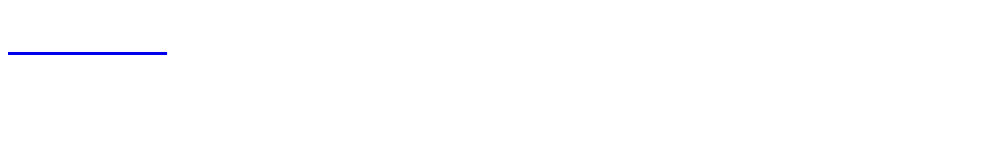
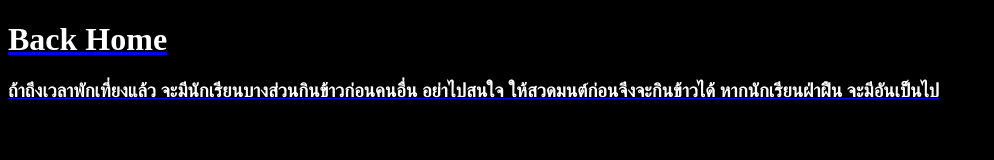
Before and after one commit to sammybrabra132/-.6-2, a plain HTML site: page index3.html in a window 1280 px wide. Shown: the whole page, without its empty margins (0-994 px from the left). Drawn offline with Linux system fonts and the light colour scheme.

Commit message:
Update index3.html

```diff
--- a/index3.html
+++ b/index3.html
@@ -7,9 +7,9 @@
     <title> กฎข้อที่.3</title>
 </head>
 
-<body>
-    <h1>   <a href="index1.html"><font color="white">Back Home</font</a>          </h1>
-
+<body bgcolor="black">
+    <h1>   <a href="index.html"><font color="white">Back Home</font</a>          </h1>
+        <h3><font color="white">ถ้าถึงเวลาพักเที่ยงแล้ว จะมีนักเรียนบางส่วนกินข้าวก่อนคนอื่น อย่าไปสนใจ ให้สวดมนต์ก่อนจึงจะกินข้าวได้ หากนักเรียนฝ่าฝืน จะมีอันเป็นไป</font></h3>
 
 
 
```
